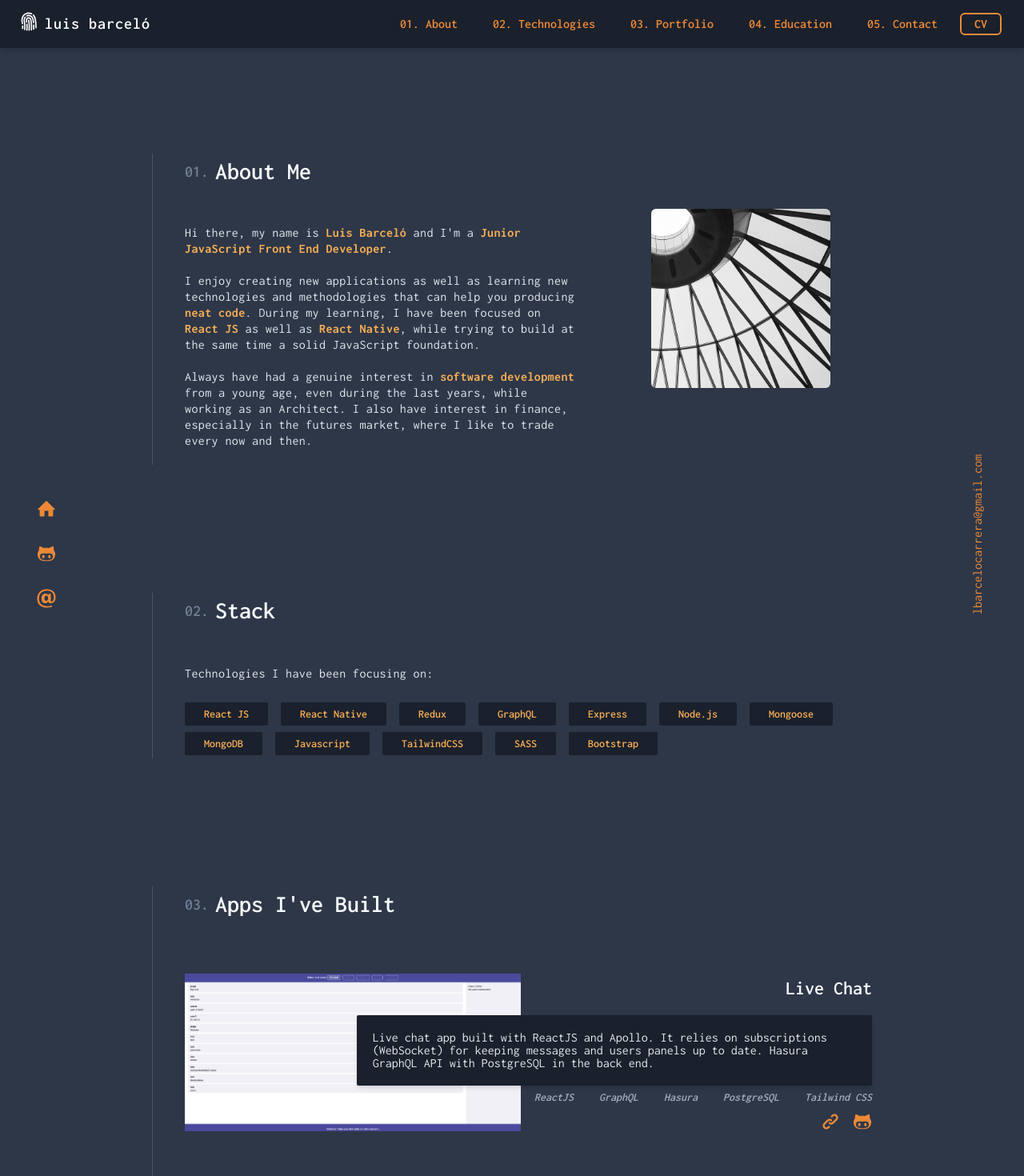
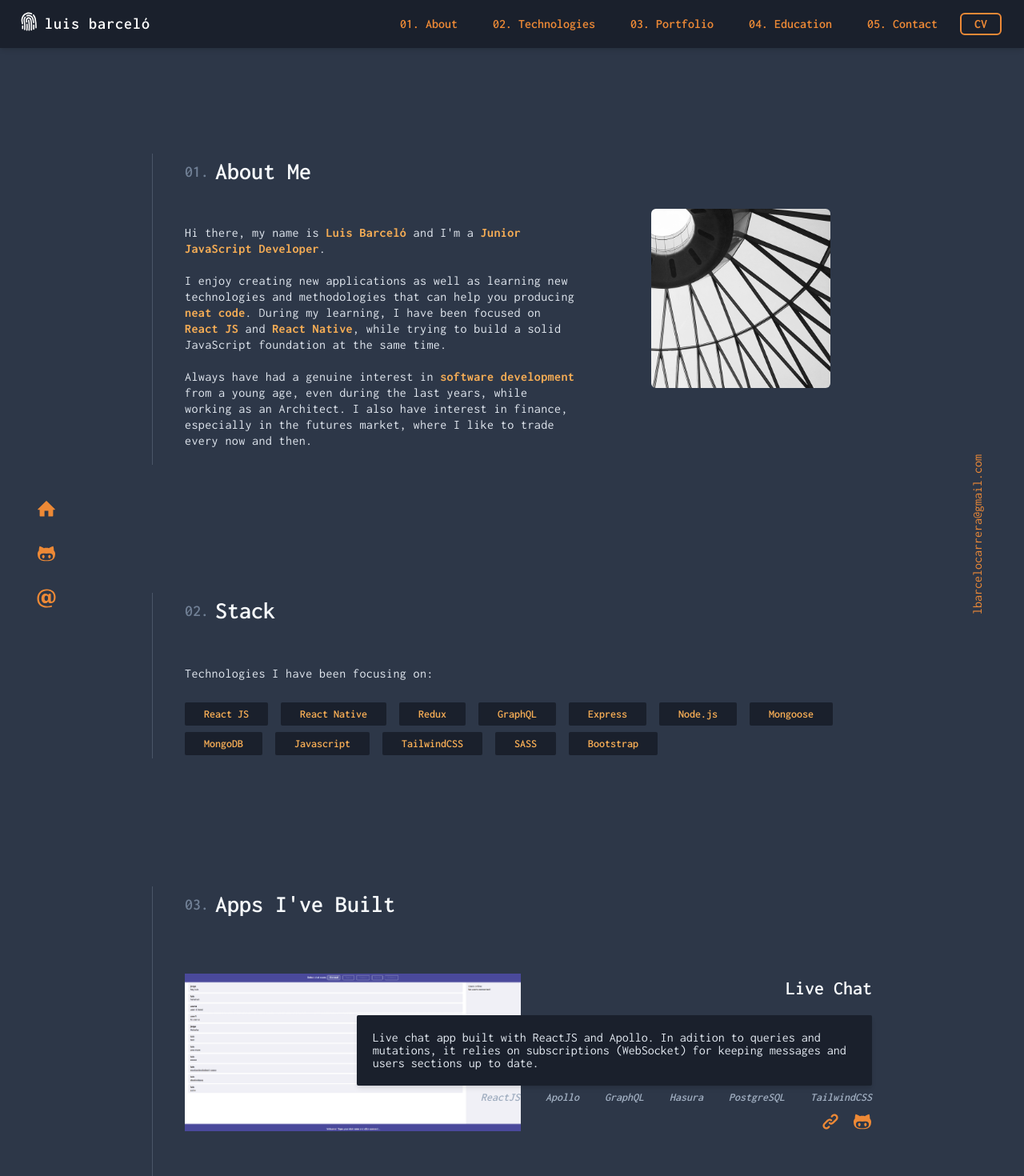
Before and after one commit to barcel0/me, a React (Create React App) app: page / in a window 1280 px wide. Shown: the top 1470 px of the page at 80% size. Built offline with nearby package versions, Linux system fonts and the light colour scheme.

Commit message:
update about, data desc

```diff
--- a/src/components/About.js
+++ b/src/components/About.js
@@ -11,10 +11,10 @@ const About = () => {
       <div className="w-full mt-6 flex justify-between">
         <div className="w-3/5 leading-tight mr-10">
           <p>
-            Hi there, my name is <span className="text-orange-400 font-bold">Luis Barceló</span> and I'm a <span className="text-orange-400 font-bold">Junior JavaScript Front End Developer</span>.
+            Hi there, my name is <span className="text-orange-400 font-bold">Luis Barceló</span> and I'm a <span className="text-orange-400 font-bold">Junior JavaScript Developer</span>.
           </p>
           <p>
-            I enjoy creating new applications as well as learning new technologies and methodologies that can help you producing <span className="text-orange-400 font-bold">neat code</span>. During my learning, I have been focused on <span className="text-orange-400 font-bold">React JS</span> as well as <span className="text-orange-400 font-bold">React Native</span>, while trying to build at the same time a solid JavaScript foundation.
+            I enjoy creating new applications as well as learning new technologies and methodologies that can help you producing <span className="text-orange-400 font-bold">neat code</span>. During my learning, I have been focused on <span className="text-orange-400 font-bold">React JS</span> and <span className="text-orange-400 font-bold">React Native</span>, while trying to build a solid JavaScript foundation at the same time.
             </p>
           <p>
             Always have had a genuine interest in <span className="text-orange-400 font-bold">software development</span> from a young age, even during the last years, while working as an Architect. I also have interest in finance, especially in the futures market, where I like to trade every now and then.
--- a/src/static/data.js
+++ b/src/static/data.js
@@ -2,11 +2,11 @@ export const portfolioItems = [
   {
     id: 7,
     title: 'Live Chat',
-    description: "Live chat app built with ReactJS and Apollo. It relies on subscriptions (WebSocket) for keeping messages and users panels up to date. Hasura GraphQL API with PostgreSQL in the back end.",
+    description: "Live chat app built with ReactJS and Apollo. In adition to queries and mutations, it relies on subscriptions (WebSocket) for keeping messages and users sections up to date.",
     image: 'graphql-chat.png',
     github: 'https://github.com/barcel0/hasura-chat-app',
     demo: 'https://hasura-chat-app.netlify.app/',
-    stack: ['ReactJS', 'GraphQL', 'Hasura', 'PostgreSQL', 'Tailwind CSS']
+    stack: ['ReactJS', 'Apollo', 'GraphQL', 'Hasura', 'PostgreSQL', 'TailwindCSS']
   },
   {
     id: 6,
@@ -15,7 +15,7 @@ export const portfolioItems = [
     image: 'graphql-companies.png',
     github: 'https://github.com/barcel0/graphql-companies',
     demo: 'https://graphql-companies.herokuapp.com/',
-    stack: ['ReactJS', 'GraphQL', 'Express', 'Tailwind CSS']
+    stack: ['ReactJS', 'GraphQL', 'Express', 'TailwindCSS']
   },
   {
     id: 5,
```
